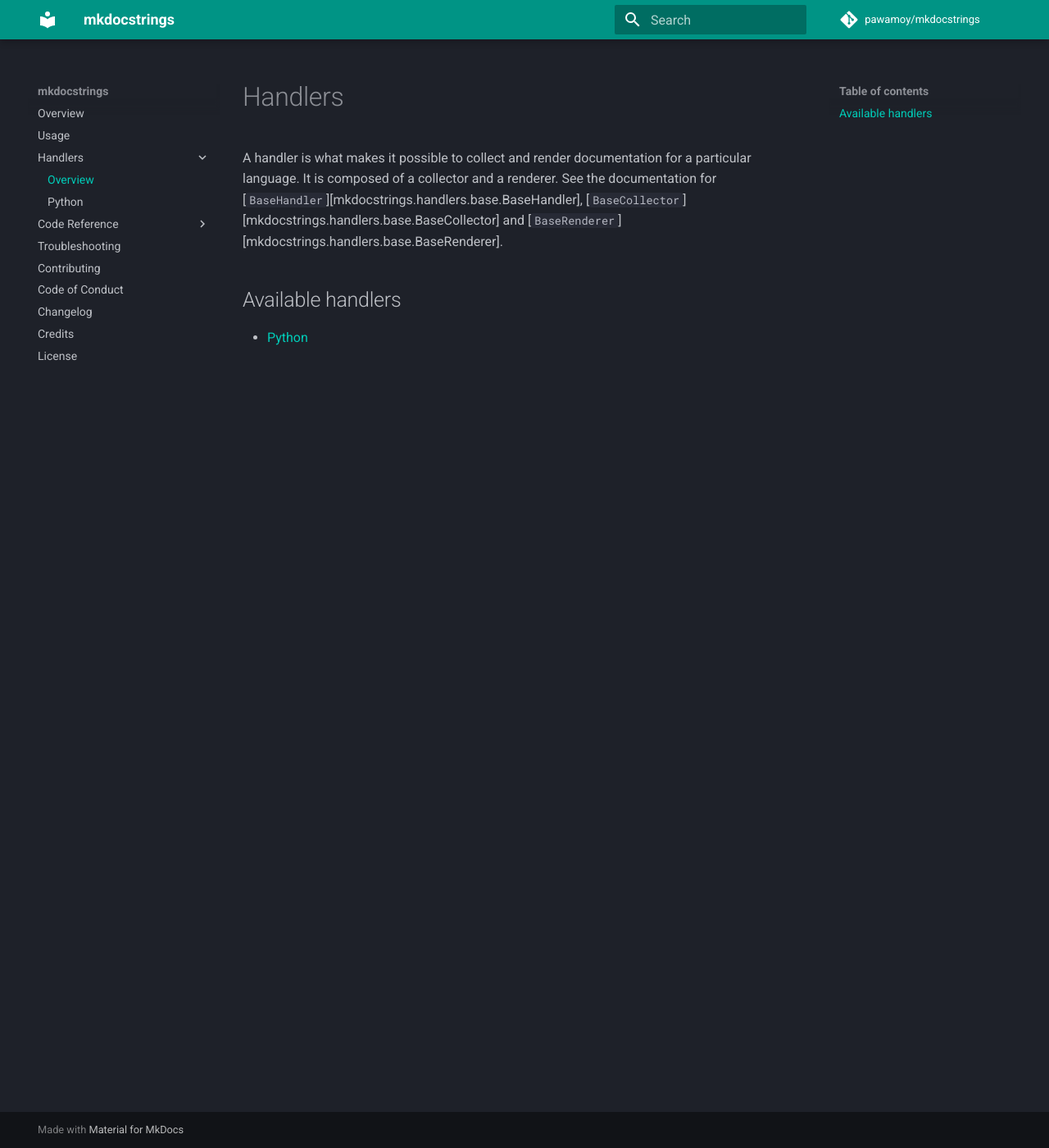
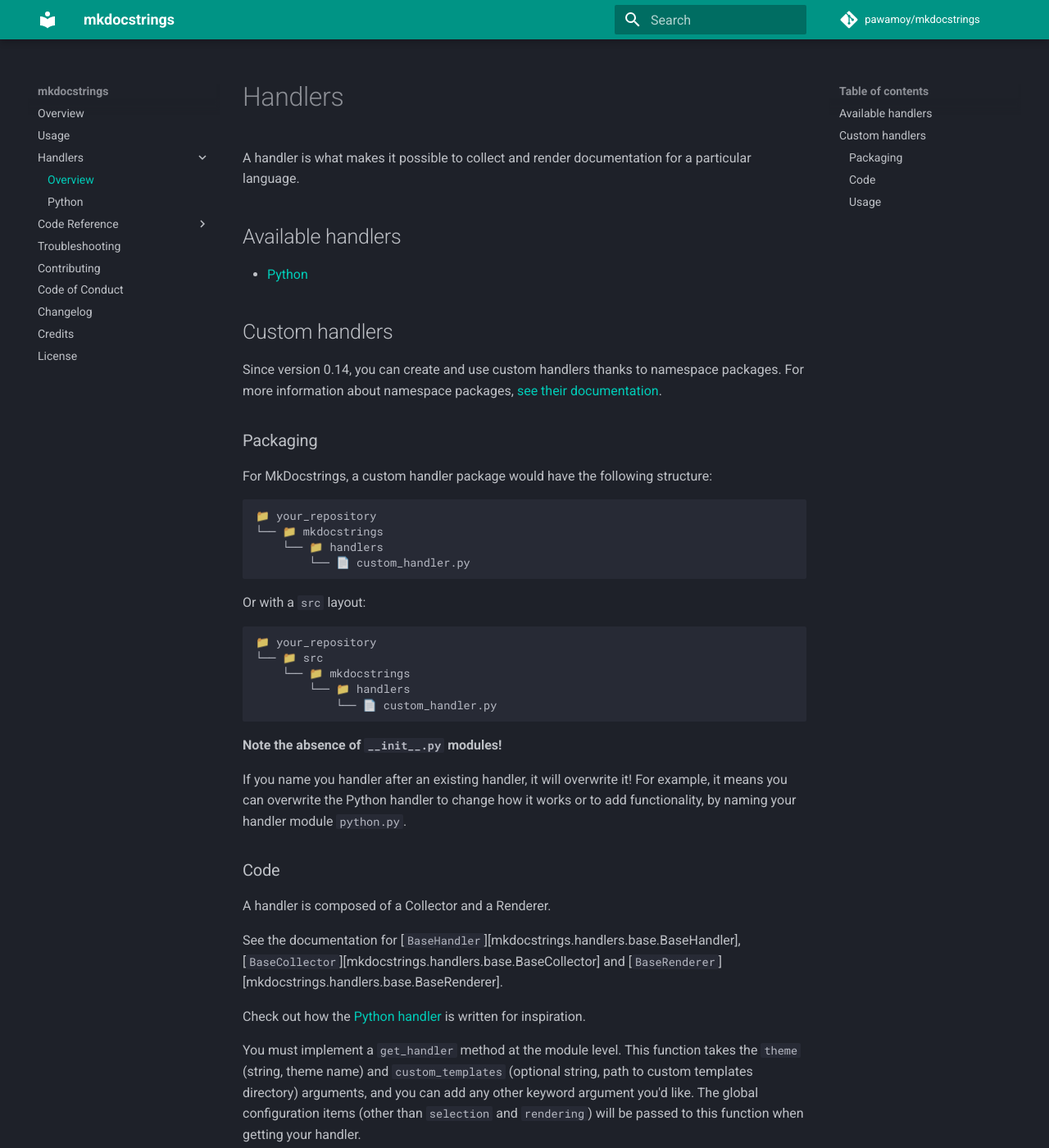
Before and after one commit to mkdocstrings/mkdocstrings, an MkDocs documentation site: the page built from docs/handlers/overview.md, in a window 1280 px wide and 1400 px high. Shown: the whole window at 82% size. Built offline with MkDocs 1.6.1 and Material for MkDocs 9.7.7, drawn with Linux system fonts in a browser that asks for light colours; comment, search, counter and statistics services are not loaded; some of the changed text lies outside the part shown.

Commit message:
docs: Add initial custom handlers documentation

````diff
--- a/docs/handlers/overview.md
+++ b/docs/handlers/overview.md
@@ -1,12 +1,94 @@
 # Handlers
 
 A handler is what makes it possible to collect and render documentation for a particular language.
-It is composed of a collector and a renderer.
+
+## Available handlers
+
+- [Python](../python)
+
+## Custom handlers
+
+Since version 0.14, you can create and use custom handlers
+thanks to namespace packages. For more information about namespace packages,
+[see their documentation](https://packaging.python.org/guides/packaging-namespace-packages/).
+
+### Packaging
+
+For MkDocstrings, a custom handler package would have the following structure:
+
+```
+📁 your_repository
+└── 📁 mkdocstrings
+    └── 📁 handlers
+        └── 📄 custom_handler.py
+```
+
+Or with a `src` layout:
+
+```
+📁 your_repository
+└── 📁 src
+    └── 📁 mkdocstrings
+        └── 📁 handlers
+            └── 📄 custom_handler.py
+```
+
+**Note the absence of `__init__.py` modules!**
+
+If you name you handler after an existing handler,
+it will overwrite it!
+For example, it means you can overwrite the Python handler
+to change how it works or to add functionality,
+by naming your handler module `python.py`.
+
+### Code
+
+A handler is composed of a Collector and a Renderer.
+
 See the documentation for
 [`BaseHandler`][mkdocstrings.handlers.base.BaseHandler],
 [`BaseCollector`][mkdocstrings.handlers.base.BaseCollector] and
 [`BaseRenderer`][mkdocstrings.handlers.base.BaseRenderer].
 
-## Available handlers
+Check out how the
+[Python handler](https://github.com/pawamoy/mkdocstrings/blob/master/src/mkdocstrings/handlers/python.py)
+is written for inspiration.
 
-- [Python](../python)
+You must implement a `get_handler` method at the module level.
+This function takes the `theme` (string, theme name) and
+`custom_templates` (optional string, path to custom templates directory)
+arguments, and you can add any other keyword argument you'd like.
+The global configuration items (other than `selection` and `rendering`)
+will be passed to this function when getting your handler.
+
+### Usage
+
+When a custom handler is installed,
+it is then available to MkDocstrings.
+You can configure it as usual:
+
+```yaml
+# mkdocs.yml
+plugins:
+- mkdocstrings:
+    handlers:
+      custom_handler:
+        selection:
+          some_config_option: "a"
+        rendering:
+          other_config_option: 0
+        handler_config_option: yes
+```
+
+...and use it in your autodoc instructions:
+
+```markdown
+# Documentation for an object
+
+::: some.objects.path
+    handler: custom_handler
+    selection:
+      some_config_option: "b"
+    rendering:
+      other_config_option: 1
+```
````
